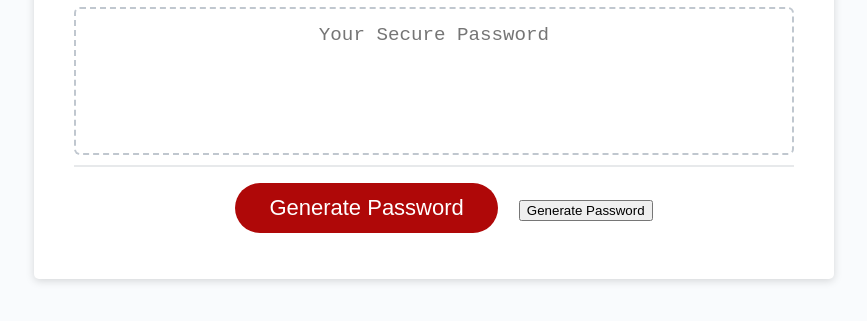
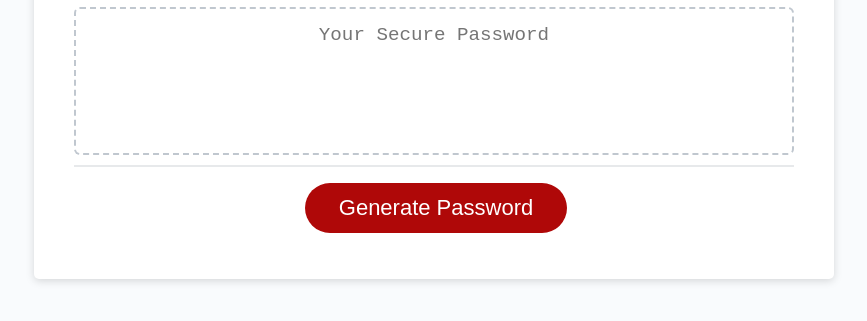
Before and after one commit to DylanCummins4167/module-3-challenge, a plain HTML site: page friendly-parakeet/Develop/index.html in a window 1280 px wide. Shown: the part 241-562 px from the top of the page, without its empty margins (206-1073 px from the left). Drawn offline with Linux system fonts and the light colour scheme.

Commit message:
Update index.html

```diff
--- a/friendly-parakeet/Develop/index.html
+++ b/friendly-parakeet/Develop/index.html
@@ -26,8 +26,7 @@
         </div>
         <div class="card-footer">
           <button id="generate" class="btn">Generate Password</button>
-          <button onclick = "fun()" > Generate Password </button>
-         <element onclick="myScript">
+           <element onclick="myScript">
 
 
         </div>
```
